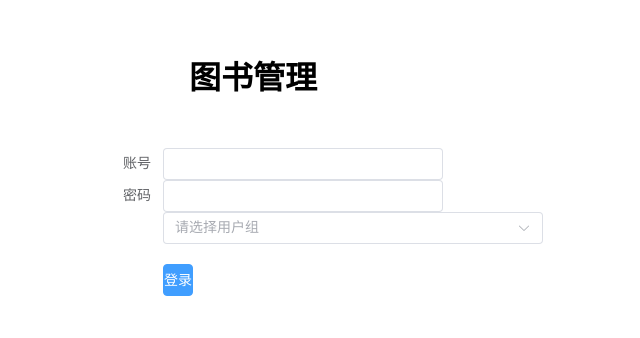
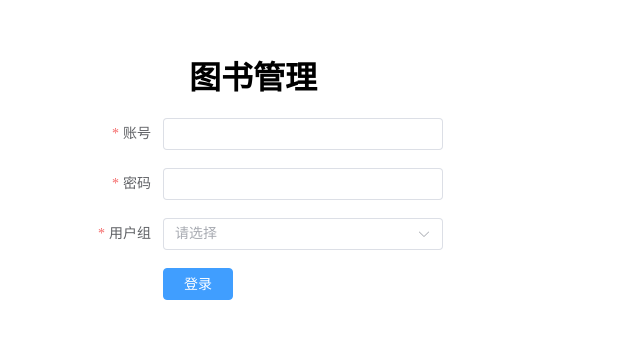
Before and after one commit to bbirdxr/book-system-vue-springboot, a Vue app in the folder front/: page /login in a window 1280 px wide. Shown: the part 148-486 px from the top of the page, without its empty margins (449-1089 px from the left). Built offline with nearby package versions, Linux system fonts and the light colour scheme.

Commit message:
Update Login.vue
更改了样式,简化了部分代码

```diff
--- a/front/src/views/Login.vue
+++ b/front/src/views/Login.vue
@@ -4,7 +4,7 @@
       <div
         style="
           text-align: center;
-          margin-bottom: 50px;
+          margin-bottom: 20px;
           font-weight: bold;
           font-size: xx-large;
         "
@@ -35,22 +35,15 @@
           ></el-input>
         </el-form-item>
 
-        <el-select
-          v-model="userClass"
-          placeholder="请选择用户组"
-          style="margin-bottom: 20px; margin-left: 100px"
-        >
-          <el-option
-            v-for="item in options"
-            :key="item.value"
-            :label="item.label"
-            :value="item.value"
-          >
-          </el-option>
-        </el-select>
+          <el-form-item label="用户组" prop="userClass">
+            <el-select v-model="ruleForm.userClass" placeholder="请选择">
+              <el-option label="管理员" :value="0"></el-option>
+              <el-option label="用户" :value="1"></el-option>
+            </el-select>
+          </el-form-item>
 
         <el-form-item>
-          <el-button type="primary" v-on:click="login">登录</el-button>
+          <el-button type="primary" v-on:click="login" style="width:70px">登录</el-button>
         </el-form-item>
       </el-form>
     </div>
@@ -61,43 +54,17 @@
 export default {
   name: "Login",
   data() {
-    var validatePass = (rule, value, callback) => {
-      if (value === "") {
-        callback(new Error("请输入账户"));
-      } else {
-        if (this.ruleForm.pass !== "") {
-          this.$refs.ruleForm.validateField("pass");
-        }
-        callback();
-      }
-    };
-    var validatePass2 = (rule, value, callback) => {
-      if (value === "") {
-        callback(new Error("请输入密码"));
-      } else {
-        callback();
-      }
-    };
     return {
       ruleForm: {
         user: "",
         pass: "",
+        userClass: "",
       },
       rules: {
-        user: [{ validator: validatePass, trigger: "blur" }],
-        pass: [{ validator: validatePass2, trigger: "blur" }],
+        user: [{ required: true, message: "请输入账号", trigger: "blur" }],
+        pass: [{ required: true, message: "请输入密码", trigger: "blur" }],
+        userClass: [{ required: true, message: "请选择", trigger: "change" }]
       },
-      options: [
-        {
-          value: "0",
-          label: "管理员",
-        },
-        {
-          value: "1",
-          label: "普通用户",
-        },
-      ],
-      userClass: "",
       isLogin: false,
     };
   },
@@ -109,7 +76,7 @@ export default {
       })
         .then((res) => {
           console.log(res.data);
-          if (res.data.code != 200) {
+          if (res.data.code == 200) {
             alert("登录成功");
             if (this.userClass == 0) this.$router.push("/adminmanagelist");
             else this.$router.push("/userchecklist");
@@ -129,10 +96,6 @@ export default {
 </script>
 
 <style scoped>
-* {
-  margin: 0;
-  padding: 0;
-}
 #login-container {
   width: 380px;
   height: 360px;
```
